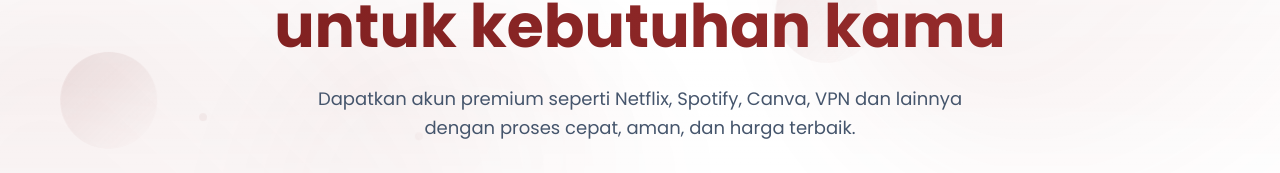
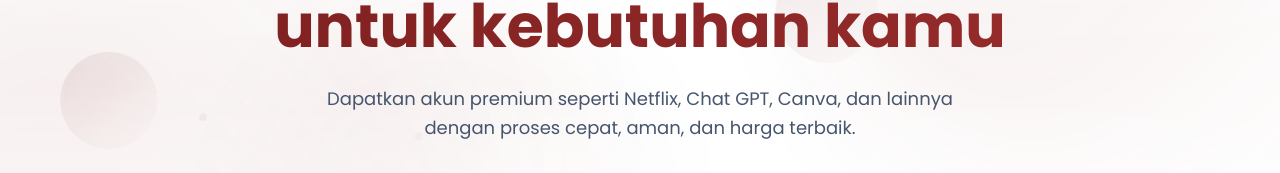
Before and after one commit to chandraputra06/orinimo-web, a React (Vite) app: page / in a window 1280 px wide. Shown: the part 297-470 px from the top of the page. Built offline with nearby package versions, Linux system fonts and the light colour scheme.

Commit message:
fix: fix description

```diff
--- a/src/pages/Home.jsx
+++ b/src/pages/Home.jsx
@@ -166,7 +166,7 @@
             data-aos-delay="200"
             className="mt-5 max-w-2xl mx-auto text-base md:text-lg text-slate-600 leading-relaxed"
           >
-            Dapatkan akun premium seperti Netflix, Spotify, Canva, VPN dan lainnya dengan proses cepat,
+            Dapatkan akun premium seperti Netflix, Chat GPT, Canva, dan lainnya dengan proses cepat,
             aman, dan harga terbaik.
           </p>
 
```
